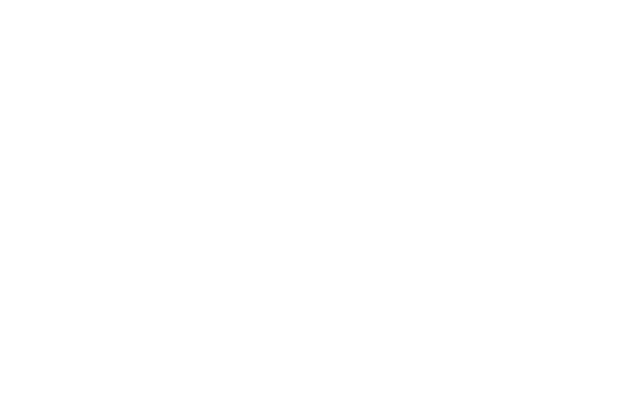
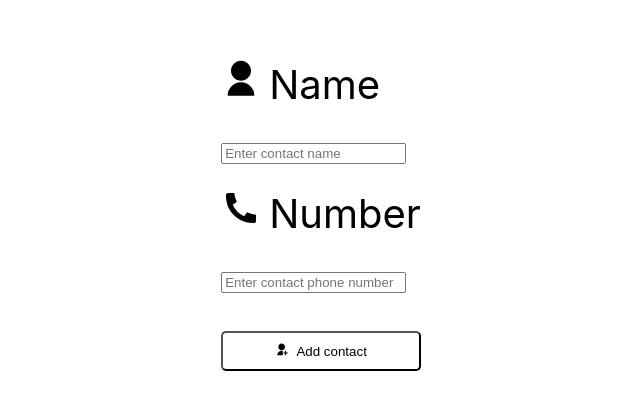
Before and after one commit to sandra-selezen/goit-react-hw-06-phonebook, a React (Create React App) app: page / in a window 1280 px wide. Shown: the part 175-584 px from the top of the page, without its empty margins (319-959 px from the left). Built offline with nearby package versions, Linux system fonts and the light colour scheme.

Commit message:
Updated ContactForm component

```diff
--- a/src/components/ContactForm/ContactForm.js
+++ b/src/components/ContactForm/ContactForm.js
@@ -1,14 +1,15 @@
-import { useState } from 'react';
-import { nanoid } from "@reduxjs/toolkit";
+import { useDispatch, useSelector } from 'react-redux';
 import { Formik, Field, ErrorMessage } from 'formik';
 import * as yup from 'yup';
 import { RiPhoneFill, RiUserFill, RiUserAddFill } from "react-icons/ri";
+import { getContacts } from 'redux/contactsSlice';
+import { Form, ErrorText, FormBox, FormLabel, FormButton } from './ContactForm.styled';
 
 const FormError = ({ name }) => {
   return (
     <ErrorMessage
       name={name}
-      render={message => <div>{message}</div>}
+      render={message => <ErrorText>{message}</ErrorText>}
     />
   );
 };
@@ -23,14 +24,39 @@ const initialValues = {
   number: "",
 }
 
+export const ContactForm = () => {
+  const contacts = useSelector(getContacts);
+  const dispatch = useDispatch();
 
-
-export const ContactForm = () => {
-  const [name, setName] = useState("");
-  const [number, setNumber] = useState("");
-  const [id, setId] = useState(nanoid());
+  const onAddContact = ({ name, number }) => {
+    // need to add check
+    // dispatch(addContact({ name, number }));
+  }
 
   return (
-    <></>
+    <Formik
+      initialValues={initialValues}
+      validationSchema={schema}
+      onSubmit={(values, { resetForm }) => {
+        onAddContact({ ...values });
+        resetForm();
+      }}
+    >
+      <Form autoComplete="off">
+        <FormLabel><RiUserFill />Name</FormLabel>
+        <FormBox>
+          <Field name="name" placeholder="Enter contact name" />
+          <FormError name="name" />
+        </FormBox>
+
+        <FormLabel><RiPhoneFill />Number</FormLabel>
+        <FormBox>
+          <Field type="tel" name="number" placeholder="Enter contact phone number" />
+          <FormError name="number" />
+        </FormBox>
+
+        <FormButton type="submit"><RiUserAddFill />Add contact</FormButton>
+      </Form>
+    </Formik>
   )
 }
--- /dev/null
+++ b/src/components/ContactForm/ContactForm.styled.js
@@ -0,0 +1,36 @@
+import styled from 'styled-components';
+import { Form as FormikForm } from 'formik';
+
+export const Form = styled(FormikForm)`
+  margin-bottom: 20px;
+`;
+
+export const ErrorText = styled.p`
+  color: red;
+  margin-top: 8px;
+`;
+
+export const FormLabel = styled.label`
+  display: block;
+  margin-bottom: 10px;
+  svg {
+    margin-right: 8px;
+  }
+`;
+
+export const FormBox = styled.div`
+  margin-bottom: 20px;
+`;
+
+export const FormButton = styled.button`
+  font-weight: 500;
+  width: 100%;
+  padding: 10px;
+  color: ${p => p.theme.colors.blackColor};
+  background-color: ${p => p.theme.colors.whiteColor};
+  border-radius: ${p => p.theme.borderRadius};
+
+  svg {
+    margin-right: 8px;
+  }
+`;
--- a/src/components/ContactList/ContactList.js
+++ b/src/components/ContactList/ContactList.js
@@ -11,7 +11,7 @@ export const ContactList = ({ contacts }) => {
   }
   return (
     <ul>
-      {contacts.map(contact => (
+      {/* {contacts.map(contact => (
         <li key={contact.id}>
           <div>
             <span>{contact.name}:</span> <span>{contact.number}</span>
@@ -20,7 +20,7 @@ export const ContactList = ({ contacts }) => {
             <button title="Delete contact" aria-label='Delete contact' type="button" onClick={() => onDeleteContact(contact.id)}><RiUserUnfollowFill /></button>
           </div>
         </li>
-      ))}
+      ))} */}
     </ul>
   )
 }
--- a/src/index.js
+++ b/src/index.js
@@ -3,15 +3,28 @@ import ReactDOM from 'react-dom/client';
 import { Provider } from 'react-redux';
 import { PersistGate } from 'redux-persist/integration/react';
 import { store, persistor } from 'redux/store';
+import { ThemeProvider } from 'styled-components';
 import { App } from 'components/App';
 import './index.css';
 
+const theme = {
+  colors: {
+    whiteColor: "hsl(0, 0%, 100%)",
+    blackColor: "hsl(0, 0%, 0%)",
+  },
+  borderRadius: "5px",
+  duration: "250ms",
+  timingFunction: "cubic-bezier(0.4, 0, 0.2, 1)",
+}
+
 ReactDOM.createRoot(document.getElementById('root')).render(
   <React.StrictMode>
-    <Provider store={store}>
-      <PersistGate loading={<div>Loading...</div>} persistor={persistor}>
-        <App />
-      </PersistGate>
-    </Provider>
+    <ThemeProvider theme={theme}>
+      <Provider store={store}>
+        <PersistGate loading={<div>Loading...</div>} persistor={persistor}>
+          <App />
+        </PersistGate>
+      </Provider>
+    </ThemeProvider>
   </React.StrictMode>
 );
```
